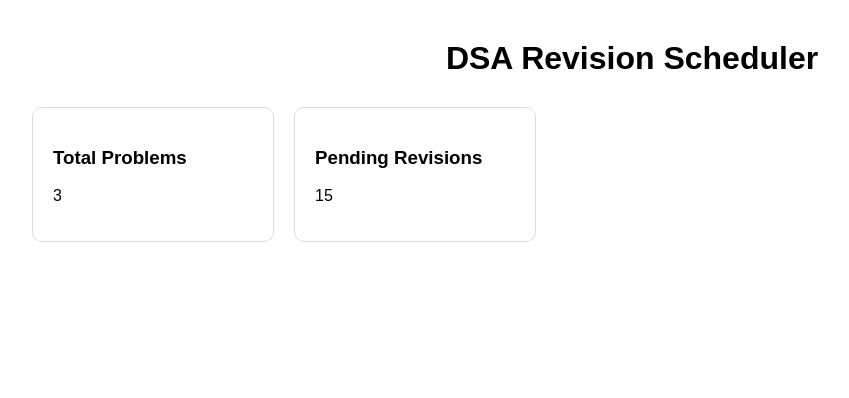
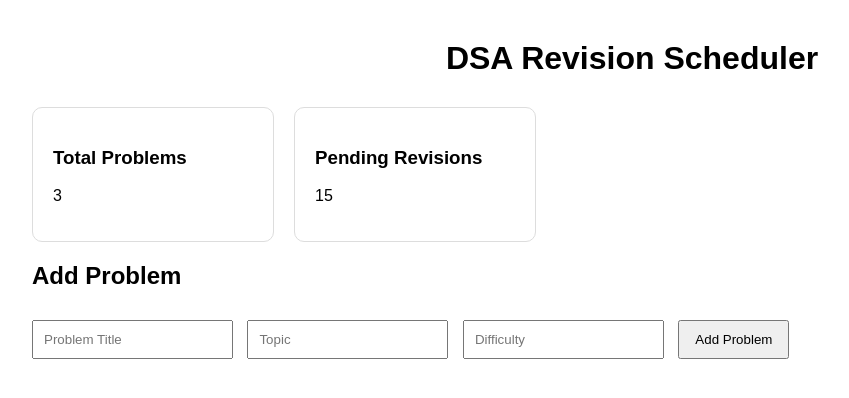
Before and after one commit to lokesh-iitm/dsa-revision-scheduler, a FastAPI app: page / in a window 1280 px wide. Shown: the top 398 px of the page, without its empty margins (8-857 px from the left). Run offline with FastAPI, Linux system fonts and the light colour scheme; data comes from the database, SQL or seed files in the repository; both versions use the stored data as it was after the commit.

Commit message:
Add problem form

```diff
--- a/app/static/script.js
+++ b/app/static/script.js
@@ -12,3 +12,40 @@ async function loadDashboard(){
 }
 
 loadDashboard();
+document
+.getElementById("problem-form")
+.addEventListener("submit", async function(e){
+
+    e.preventDefault();
+
+    const problem = {
+
+        title:
+            document.getElementById("title").value,
+
+        topic:
+            document.getElementById("topic").value,
+
+        difficulty:
+            document.getElementById("difficulty").value
+    };
+
+    const response = await fetch(
+        "/problem",
+        {
+            method: "POST",
+
+            headers: {
+                "Content-Type": "application/json"
+            },
+
+            body: JSON.stringify(problem)
+        }
+    );
+
+    const data = await response.json();
+
+    alert(data.message);
+
+    loadDashboard();
+});
--- a/app/static/style.css
+++ b/app/static/style.css
@@ -19,3 +19,15 @@ h1{
     width:200px;
     border-radius:10px;
 }
+form{
+    margin-top:30px;
+}
+
+input{
+    padding:10px;
+    margin-right:10px;
+}
+
+button{
+    padding:10px 15px;
+}
--- a/app/templates/index.html
+++ b/app/templates/index.html
@@ -21,6 +21,36 @@
         </div>
 
     </div>
+    <h2>Add Problem</h2>
+
+<form id="problem-form">
+
+    <input
+        type="text"
+        id="title"
+        placeholder="Problem Title"
+        required
+    >
+
+    <input
+        type="text"
+        id="topic"
+        placeholder="Topic"
+        required
+    >
+
+    <input
+        type="text"
+        id="difficulty"
+        placeholder="Difficulty"
+        required
+    >
+
+    <button type="submit">
+        Add Problem
+    </button>
+
+</form>
 
     <script src="/static/script.js"></script>
 
```
Also changed, not shown: scheduler.db.
